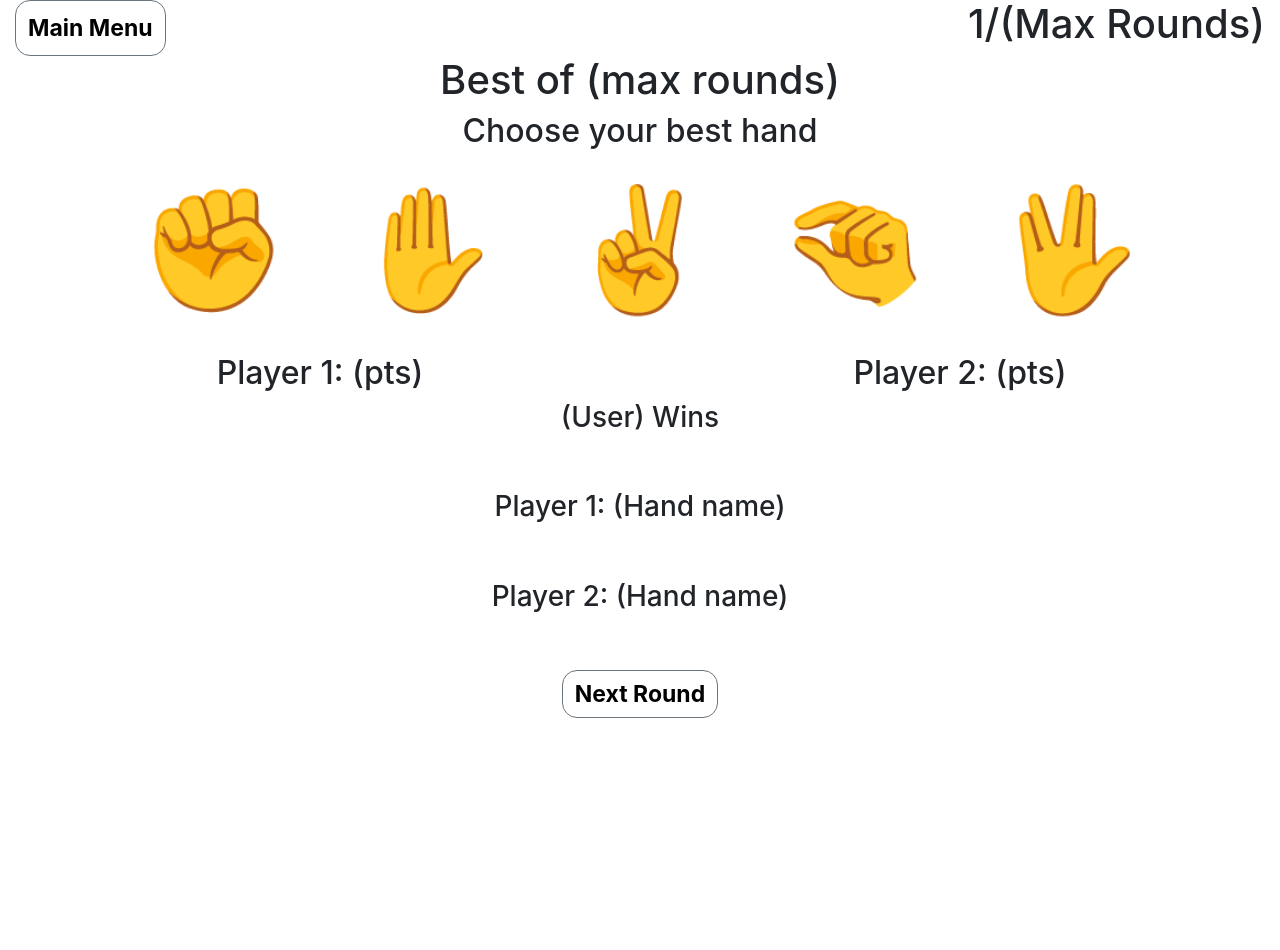
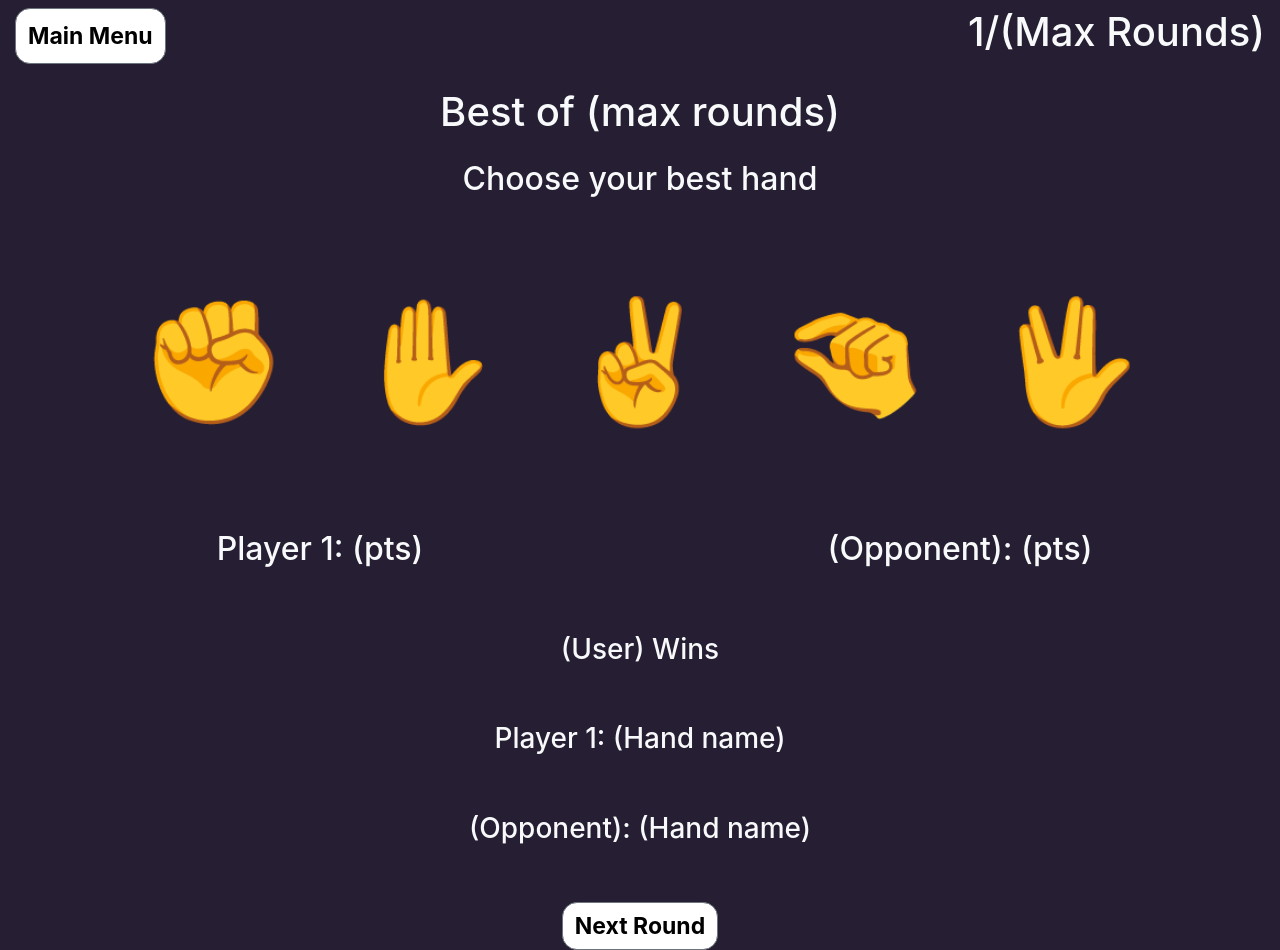
Before and after one commit to TrevorW98/ClassRPSLS, an Angular app in the folder classrpsls/: page / in a window 1280 px wide. Before the commit the page ends 800 px from the top, so only its background shows below. Built offline with nearby package versions, Linux system fonts and the light colour scheme.

Commit message:
Added design to my skeleton of game page

```diff
--- a/classrpsls/src/app/pages/game/game.component.html
+++ b/classrpsls/src/app/pages/game/game.component.html
@@ -1,10 +1,10 @@
-<div class="container-fluid">
+<div class="container-fluid pt-2 pb-4">
     <div class="row">
         <div class="col-6 d-flex justify-content-start">
             <button type="button" class="btn btn-secondary"><b>Main Menu</b></button>
         </div>
         <div class="col-6 d-flex justify-content-end">
-            <h1>1/(Max Rounds)</h1>
+            <h1 class="text-light">1/(Max Rounds)</h1>
         </div>
     </div>
 </div>
@@ -12,14 +12,14 @@
 <div class="container-fluid">
     <div class="row text-center">
         <div class="col-12">
-            <h1>Best of (max rounds)</h1>
+            <h1 class="text-light">Best of (max rounds)</h1>
         </div>
 
 
     </div>
-    <div class="row d-flex justify-content-center text-center">
-        <div class="col-12">
-            <h2>Choose your best hand</h2>
+    <div class="row d-flex justify-content-center text-center pb-5">
+        <div class="col-12 pb-5 pt-3">
+            <h2 class="text-light pb-3">Choose your best hand</h2>
         </div>
         <div class="col-2 ">
             <p class="selection">✊</p>
@@ -38,24 +38,24 @@
         </div>
     </div>
 
-    <div class="row text-center">
+    <div class="row text-center pt-3 pb-5 mb-2">
         <div class="col-6">
-            <h2>Player 1: (pts)</h2>
+            <h2 class="text-light">Player 1: (pts)</h2>
         </div>
         <div class="col-6">
-            <h2>Player 2: (pts)</h2>
+            <h2 class="text-light">(Opponent): (pts)</h2>
         </div>
     </div>
     <!--Displays after round has finished-->
     <div class="row d-flex justify-content-center text-center">
         <div class="col-12 pb-5">
-            <h3>(User) Wins</h3>
+            <h3 class="text-light">(User) Wins</h3>
         </div>
         <div class="col-12 pb-5">
-            <h3>Player 1: (Hand name)</h3>
+            <h3 class="text-light">Player 1: (Hand name)</h3>
         </div>
         <div class="col-12 pb-5">
-            <h3>Player 2: (Hand name)</h3>
+            <h3 class="text-light">(Opponent): (Hand name)</h3>
         </div>
         <div class="col-12">
             <button type="button" class="btn btn-secondary"><b>Next Round</b></button>
--- a/classrpsls/src/styles.css
+++ b/classrpsls/src/styles.css
@@ -1 +1,4 @@
 /* You can add global styles to this file, and also import other style files */
+body{
+    background-color: #261F34;
+}
```
Also changed, not shown: classrpsls/src/app/pages/game/game.component.css (line endings or trailing spaces).
